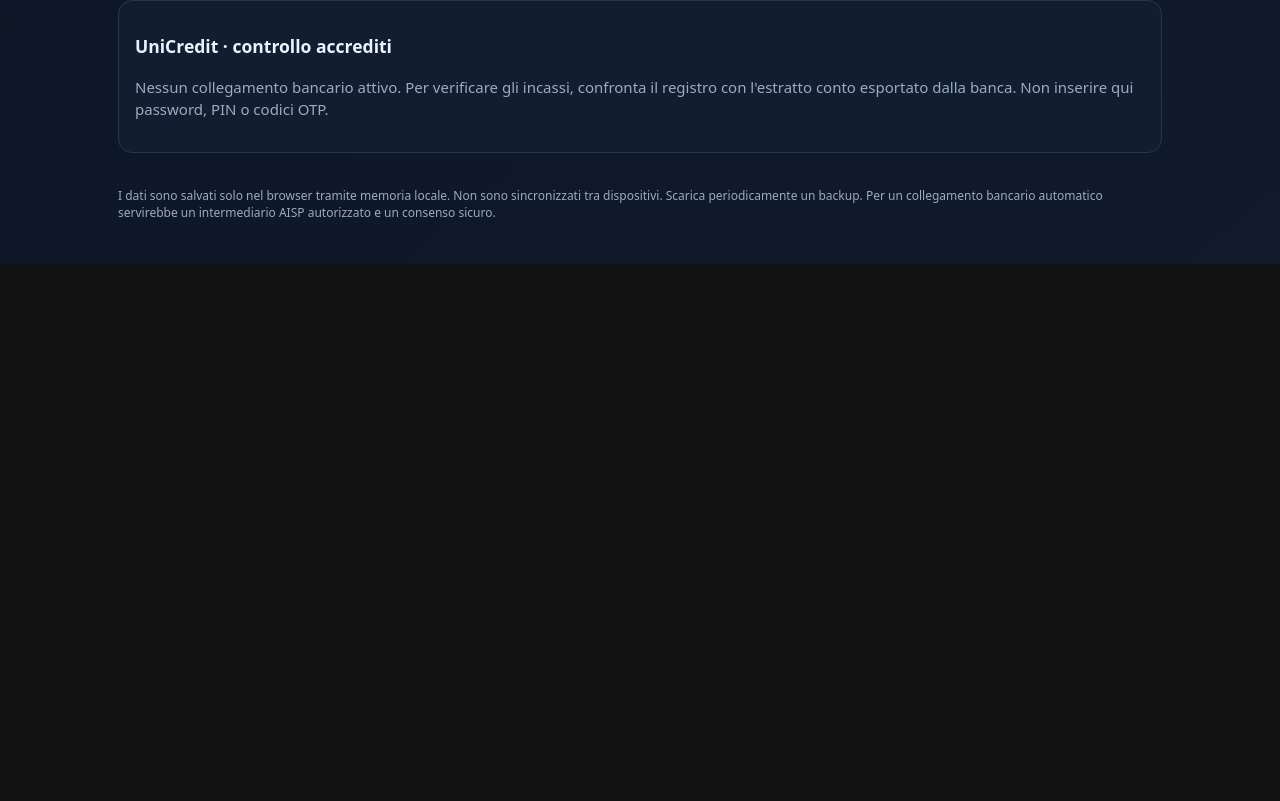
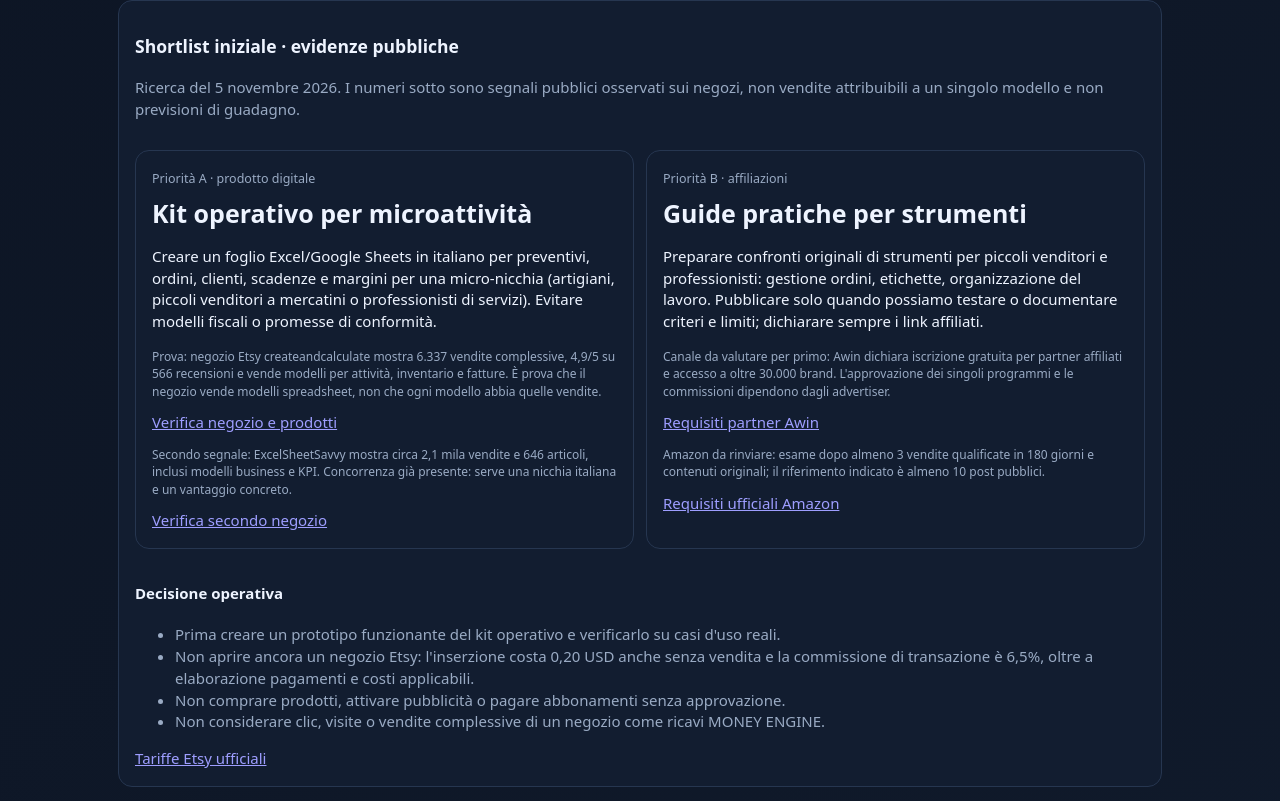
Before and after one commit to falsettiemanueleef-cmd/money-engine., a plain HTML site: page index.html in a window 1280 px wide. Shown: the part 1899-2700 px from the top of the page. Before the commit the page ends 2163 px from the top, so only its background shows below. Drawn offline with Linux system fonts and the light colour scheme.

Commit message:
Add evidence-based digital and affiliate opportunity shortlist

```diff
--- a/index.html
+++ b/index.html
@@ -38,6 +38,27 @@
 <h4>Regole di selezione</h4><ul class="muted"><li>Priorità a segnali d'acquisto osservabili, non solo visualizzazioni o ricerche.</li><li>Calcolare commissioni, costi, resi, tempi di pagamento e imposte prima di scegliere.</li><li>Nessuna pubblicità a pagamento, acquisto di scorte o iscrizione con costo senza consenso.</li><li>Pubblicare solo contenuti originali e dichiarare chiaramente i link affiliati.</li></ul>
 <p class="tag">Mercato italiano e-commerce 2026: 66,6 miliardi € stimati (+6%), ma questo dato macro non prova la domanda per uno specifico prodotto.</p><a href="https://www.osservatori.net/comunicato/ecommerce-b2c/ecommerce-acquisti-online-crescita/" target="_blank" rel="noopener">Fonte: Osservatorio eCommerce B2c</a>
 </section>
+<section class="panel"><h3>Shortlist iniziale · evidenze pubbliche</h3>
+<p class="muted">Ricerca del 5 novembre 2026. I numeri sotto sono segnali pubblici osservati sui negozi, non vendite attribuibili a un singolo modello e non previsioni di guadagno.</p>
+<div class="cols">
+<div class="metric"><small>Priorità A · prodotto digitale</small><strong>Kit operativo per microattività</strong>
+<p>Creare un foglio Excel/Google Sheets in italiano per preventivi, ordini, clienti, scadenze e margini per una micro-nicchia (artigiani, piccoli venditori a mercatini o professionisti di servizi). Evitare modelli fiscali o promesse di conformità.</p>
+<p class="tag">Prova: negozio Etsy createandcalculate mostra 6.337 vendite complessive, 4,9/5 su 566 recensioni e vende modelli per attività, inventario e fatture. È prova che il negozio vende modelli spreadsheet, non che ogni modello abbia quelle vendite.</p>
+<a href="https://www.etsy.com/shop/createandcalculate" target="_blank" rel="noopener">Verifica negozio e prodotti</a>
+<p class="tag">Secondo segnale: ExcelSheetSavvy mostra circa 2,1 mila vendite e 646 articoli, inclusi modelli business e KPI. Concorrenza già presente: serve una nicchia italiana e un vantaggio concreto.</p>
+<a href="https://www.etsy.com/it/shop/ExcelSheetSavvy" target="_blank" rel="noopener">Verifica secondo negozio</a>
+</div>
+<div class="metric"><small>Priorità B · affiliazioni</small><strong>Guide pratiche per strumenti</strong>
+<p>Preparare confronti originali di strumenti per piccoli venditori e professionisti: gestione ordini, etichette, organizzazione del lavoro. Pubblicare solo quando possiamo testare o documentare criteri e limiti; dichiarare sempre i link affiliati.</p>
+<p class="tag">Canale da valutare per primo: Awin dichiara iscrizione gratuita per partner affiliati e accesso a oltre 30.000 brand. L'approvazione dei singoli programmi e le commissioni dipendono dagli advertiser.</p>
+<a href="https://www.awin.com/it/pricing/affiliate-partners" target="_blank" rel="noopener">Requisiti partner Awin</a>
+<p class="tag">Amazon da rinviare: esame dopo almeno 3 vendite qualificate in 180 giorni e contenuti originali; il riferimento indicato è almeno 10 post pubblici.</p>
+<a href="https://programma-affiliazione.amazon.it/help/node/topic/G8TW5AE9XL2VX9VM" target="_blank" rel="noopener">Requisiti ufficiali Amazon</a>
+</div></div>
+<h4>Decisione operativa</h4>
+<ul class="muted"><li>Prima creare un prototipo funzionante del kit operativo e verificarlo su casi d'uso reali.</li><li>Non aprire ancora un negozio Etsy: l'inserzione costa 0,20 USD anche senza vendita e la commissione di transazione è 6,5%, oltre a elaborazione pagamenti e costi applicabili.</li><li>Non comprare prodotti, attivare pubblicità o pagare abbonamenti senza approvazione.</li><li>Non considerare clic, visite o vendite complessive di un negozio come ricavi MONEY ENGINE.</li></ul>
+<a href="https://help.etsy.com/hc/it/articles/115014483627-Quali-sono-le-tariffe-le-commissioni-e-le-imposte-per-vendere-su-Etsy" target="_blank" rel="noopener">Tariffe Etsy ufficiali</a>
+</section>
 <section class="panel"><h3>UniCredit · controllo accrediti</h3><p class="muted">Nessun collegamento bancario attivo. Per verificare gli incassi, confronta il registro con l'estratto conto esportato dalla banca. Non inserire qui password, PIN o codici OTP.</p></section>
 <footer>I dati sono salvati solo nel browser tramite memoria locale. Non sono sincronizzati tra dispositivi. Scarica periodicamente un backup. Per un collegamento bancario automatico servirebbe un intermediario AISP autorizzato e un consenso sicuro.</footer>
 </main>
```
